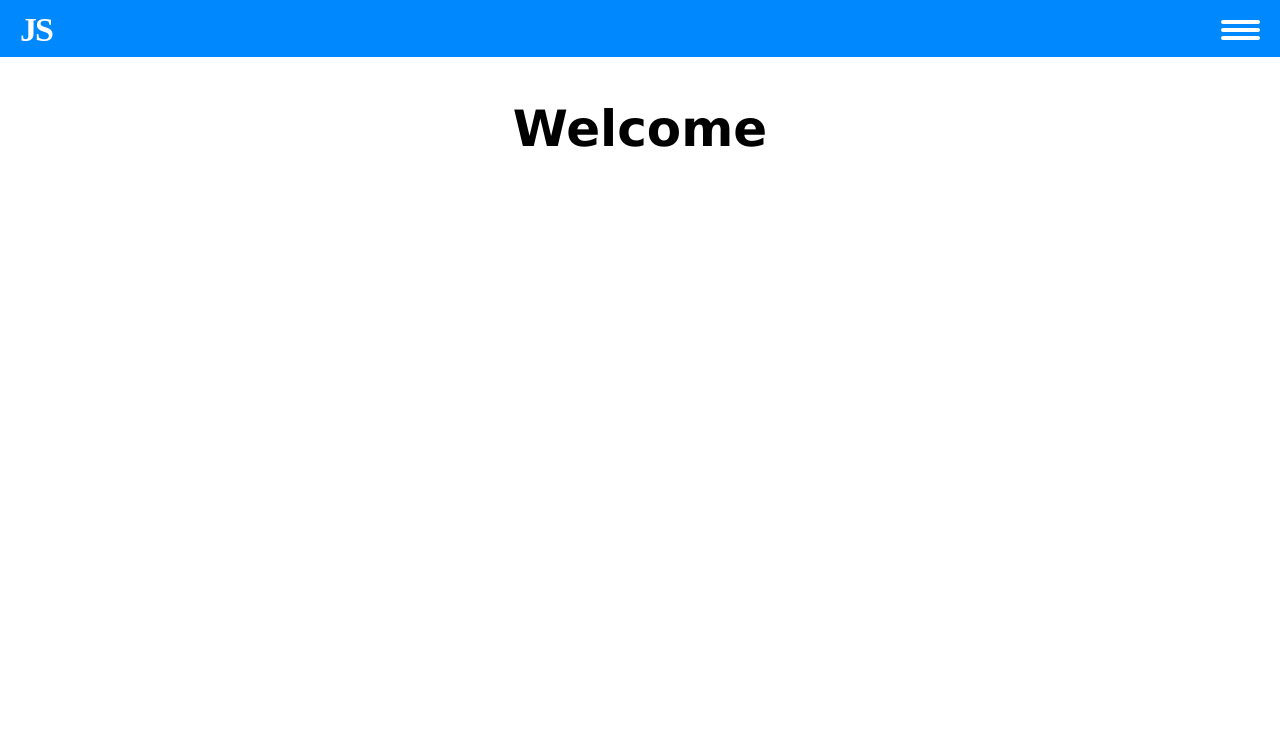
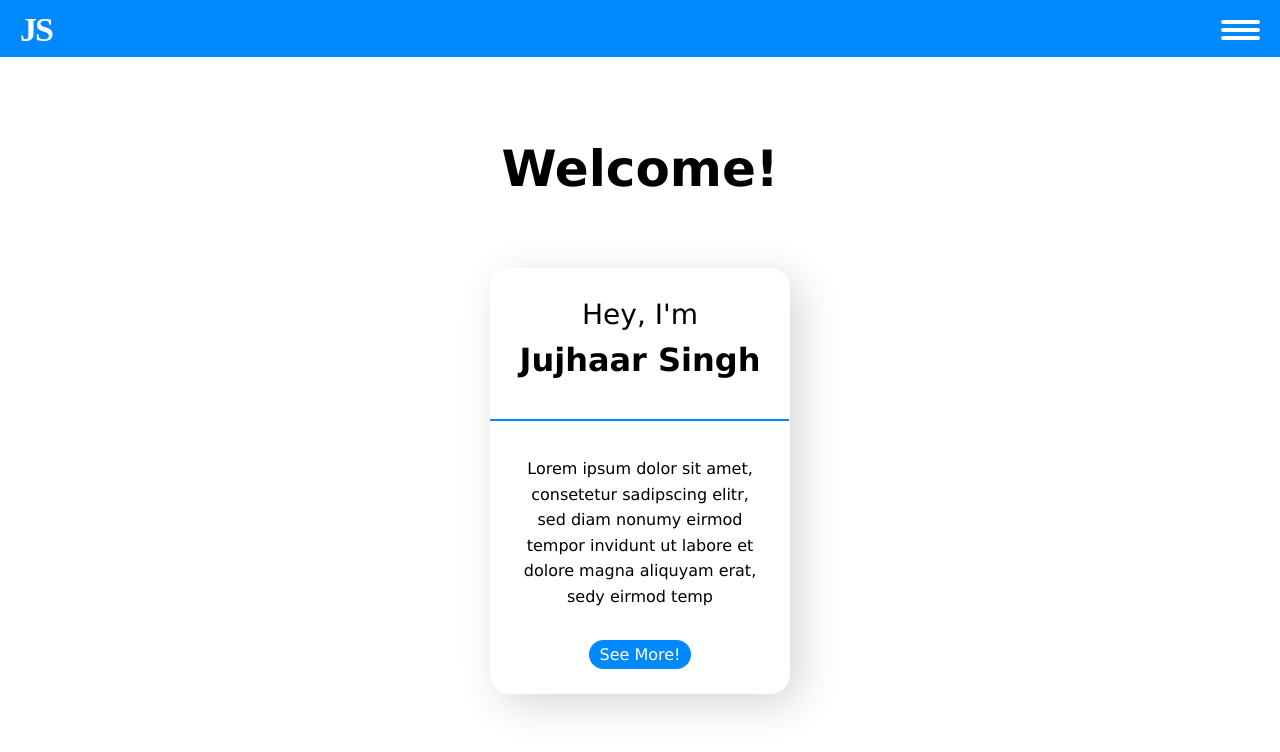
Before and after one commit to jujhaar2409/portfolio, a Next.js app: page / in a window 1280 px wide. Shown: the top 752 px of the page. Built offline with nearby package versions, Linux system fonts and the light colour scheme.

Commit message:
pages, dropdown menu working

```diff
--- a/Components/Dropdown.jsx
+++ b/Components/Dropdown.jsx
@@ -48,8 +48,13 @@ const LinkContainer = styled.div`
 
 const MyLink = (props) => {
 	return (
-		<Link href={"/" + props.children}>
-			<A>{props.children}</A>
+		<Link
+			href={
+				props.children != "Home"
+					? "/" + props.children.toLowerCase()
+					: "/"
+			}>
+			<A onClick={props.clicked}>{props.children}</A>
 		</Link>
 	);
 };
@@ -59,10 +64,10 @@ const Dropdown = (props) => {
 		<Div className={props.isOpen ? "open" : ""}>
 			<H1>Find Your Way Around...</H1>
 			<LinkContainer>
-				<MyLink>Home</MyLink>
-				<MyLink>Projects</MyLink>
-				<MyLink>Skills</MyLink>
-				<MyLink>Contact</MyLink>
+				<MyLink clicked={props.clicked}>Home</MyLink>
+				<MyLink clicked={props.clicked}>Projects</MyLink>
+				<MyLink clicked={props.clicked}>Skills</MyLink>
+				<MyLink clicked={props.clicked}>Contact</MyLink>
 			</LinkContainer>
 		</Div>
 	);
--- /dev/null
+++ b/Components/InfoCard.jsx
@@ -0,0 +1,63 @@
+// @ts-nocheck
+import React from "react";
+import styled from "styled-components";
+
+const Div = styled.div`
+	font-family: Verdana, Geneva, Tahoma, sans-serif;
+	width: 300px;
+	height: auto;
+	padding: 30px 0;
+	margin-left: auto;
+	margin-right: auto;
+	text-align: center;
+	border-radius: 20px;
+	box-shadow: 10px 10px 40px rgba(0, 0, 0, 0.16);
+`;
+
+export const CardHeading = styled.h2`
+	font-size: 32px;
+	text-align: center;
+	margin: 0;
+	padding: 10px;
+	font-weight: 900;
+`;
+
+export const BeforeHeading = styled.h3`
+	font-size: 28px;
+	text-align: center;
+	margin: 0;
+	padding: 0;
+	font-weight: lighter;
+`;
+
+export const Hr = styled.div`
+	height: 0;
+	width: 99%;
+	background-color: #0088ff;
+	border: #0088ff solid 1.5px;
+	margin-top: 30px;
+`;
+
+export const CardA = styled.a`
+	color: #fff;
+	height: 35px;
+	width: auto;
+	padding: 5px 10px;
+	font-size: 16px;
+	background-color: #0088ff;
+	border-radius: 30px;
+	border: none;
+	text-decoration: none;
+`;
+
+export const CardContent = styled.div`
+	padding: 35px 30px;
+	font-size: 16px;
+	line-height: 1.6;
+`;
+
+const Card = (props) => {
+	return <Div>{props.children}</Div>;
+};
+
+export default Card;
--- a/Layouts/Layout.jsx
+++ b/Layouts/Layout.jsx
@@ -36,6 +36,13 @@ const Logo = styled.h1`
 	font-stretch: condensed;
 `;
 
+const PageTitle = styled.h1`
+	font-size: 50px;
+	text-align: center;
+	margin-top: 140px;
+	margin-bottom: 70px;
+`;
+
 const Layout = (props) => {
 	const [isOpen, setIsOpen] = useState(false);
 
@@ -49,8 +56,11 @@ const Layout = (props) => {
 				<Logo>JS</Logo>
 				<DropdownLogo clicked={onDropdownLogoClick} />
 			</Container>
-			<Dropdown isOpen={isOpen} />
-			<BodyContainer>{props.children}</BodyContainer>
+			<Dropdown isOpen={isOpen} clicked={onDropdownLogoClick} />
+			<BodyContainer>
+				<PageTitle>{props.title}</PageTitle>
+				{props.children}
+			</BodyContainer>
 		</>
 	);
 };
--- a/package.json
+++ b/package.json
@@ -4,7 +4,8 @@
 	"scripts": {
 		"dev": "next",
 		"build": "next build",
-		"start": "next start"
+		"start": "next start",
+		"export": "next export"
 	},
 	"dependencies": {
 		"next": "latest",
--- a/pages/index.jsx
+++ b/pages/index.jsx
@@ -1,17 +1,27 @@
 import React from "react";
-import styled from "styled-components";
 
 import Layout from "../Layouts/Layout";
+import InfoCard, {
+	BeforeHeading,
+	CardHeading,
+	Hr,
+	CardContent,
+	CardA,
+} from "../Components/InfoCard";
 
-const Title = styled.h1`
-	font-size: 50px;
-	text-align: center;
-`;
+const lorem =
+	"Lorem ipsum dolor sit amet, consetetur sadipscing elitr, sed diam nonumy eirmod tempor invidunt ut labore et dolore magna aliquyam erat, sedy eirmod temp";
 
 export default () => {
 	return (
-		<Layout>
-			<Title>Welcome</Title>
+		<Layout title="Welcome!">
+			<InfoCard>
+				<BeforeHeading>Hey, I'm</BeforeHeading>
+				<CardHeading>Jujhaar Singh</CardHeading>
+				<Hr />
+				<CardContent>{lorem}</CardContent>
+				<CardA>See More!</CardA>
+			</InfoCard>
 		</Layout>
 	);
 };
```
Also changed, not shown: pages/contact.jsx (+27 -0 lines), pages/projects.jsx (+27 -0 lines), pages/skills.jsx (+27 -0 lines), Components/Card.jsx (deleted).
